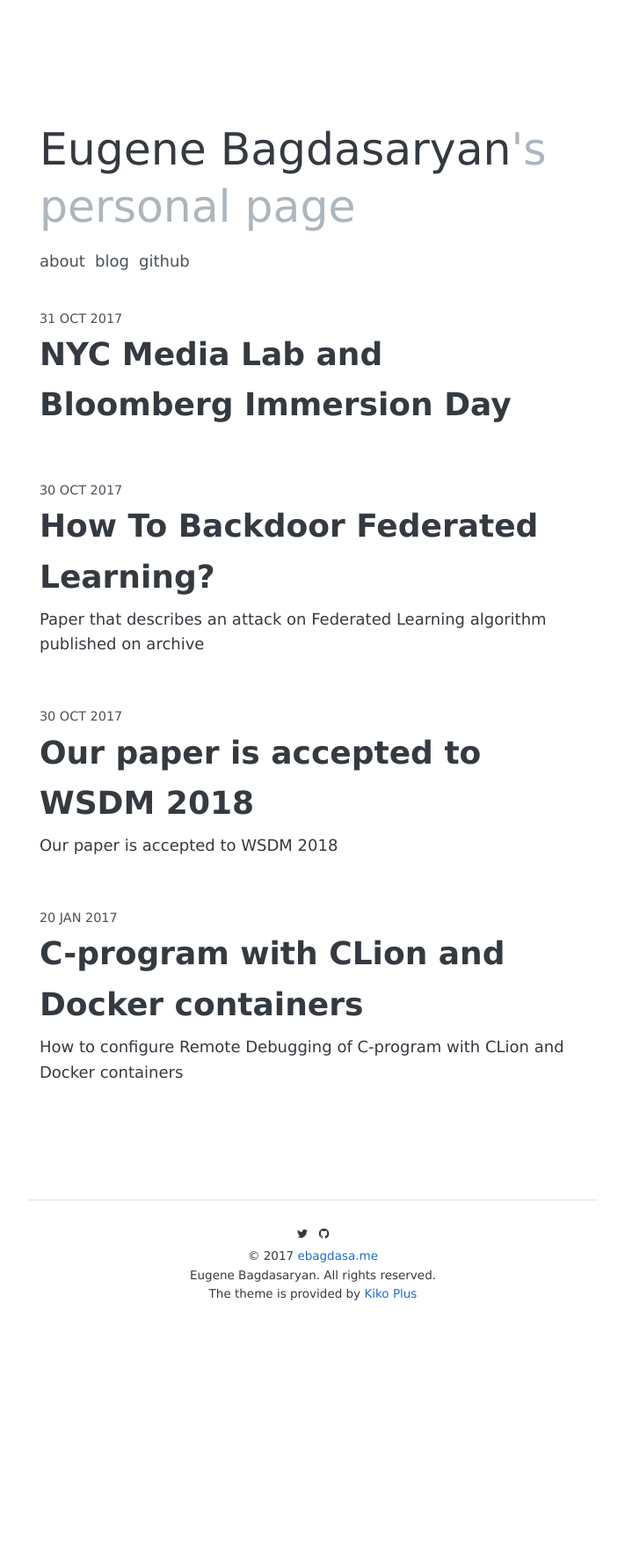
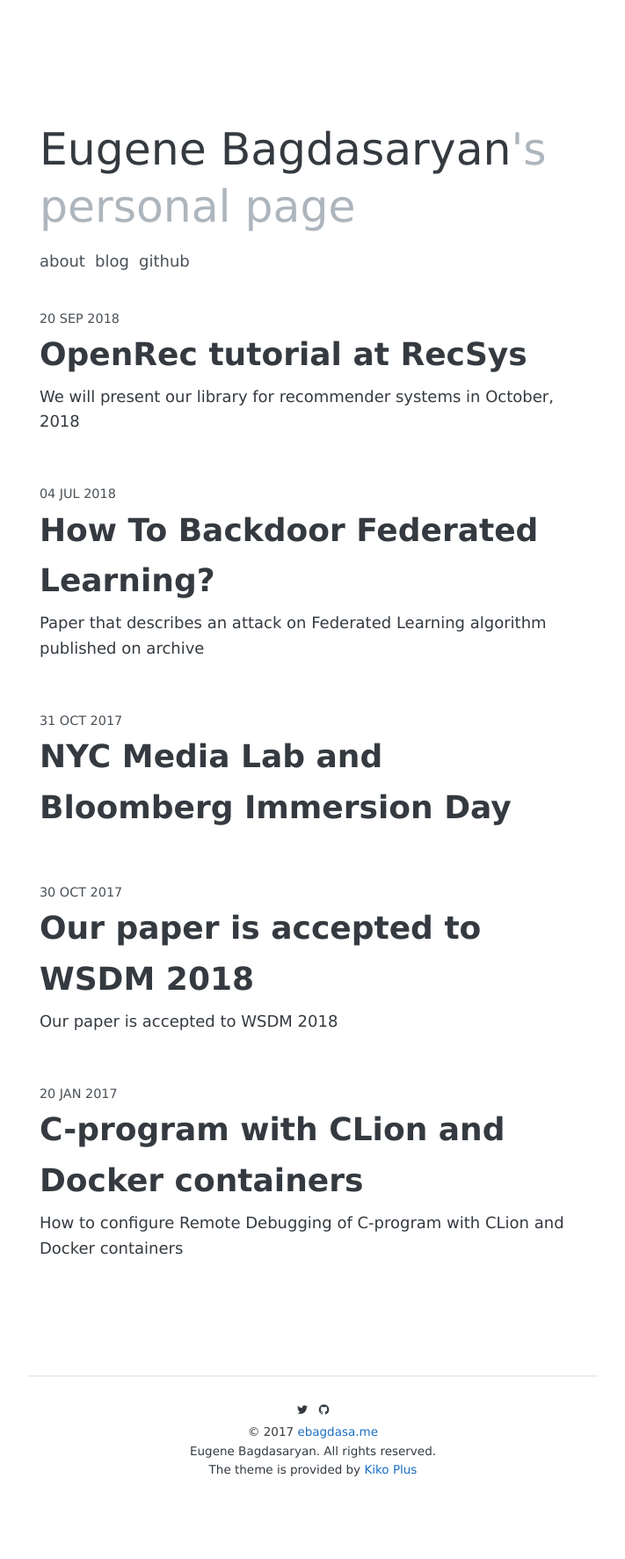
Before and after one commit to ebagdasa/ebagdasa.github.io, a Jekyll site: the page built from index.html, in a window 1280 px wide. Shown: the whole page at 88% size, without its empty margins (284-995 px from the left). Built offline with Jekyll 4.4.1, drawn with Linux system fonts in a browser that asks for light colours; nearby versions of some CDN libraries; some web fonts are replaced; the list of posts is cut into pages by our own code; before the commit the page ends 1572 px from its top, so only the background shows below that.

Commit message:
updated docs

```diff
--- a/_posts/2018-07-02-federated-learning.md
+++ b/_posts/2018-07-02-federated-learning.md
@@ -3,8 +3,8 @@ layout: post
 title: How To Backdoor Federated Learning?
 comments: true
 description: "Paper that describes an attack on Federated Learning algorithm published on archive"
-date: 2017-10-30
-tags: [paper, research, security]
+date: 2018-07-04
+tags: [paper, research, security, federated learning]
 comments: true
 share: true
 ---
--- /dev/null
+++ b/_posts/2019-09-20-openrec-tutorial.md
@@ -0,0 +1,15 @@
+---
+layout: post
+title: OpenRec tutorial at RecSys
+comments: true
+description: "We will present our library for recommender systems in October, 2018"
+date: 2018-09-20
+tags: [paper, research, openrec, library]
+comments: true
+share: true
+---
+
+
+Please check this link if you are interested:
+
+[https://recsys.acm.org/recsys18/tutorials/#content-tab-1-1-tab](https://recsys.acm.org/recsys18/tutorials/#content-tab-1-1-tab)
```
